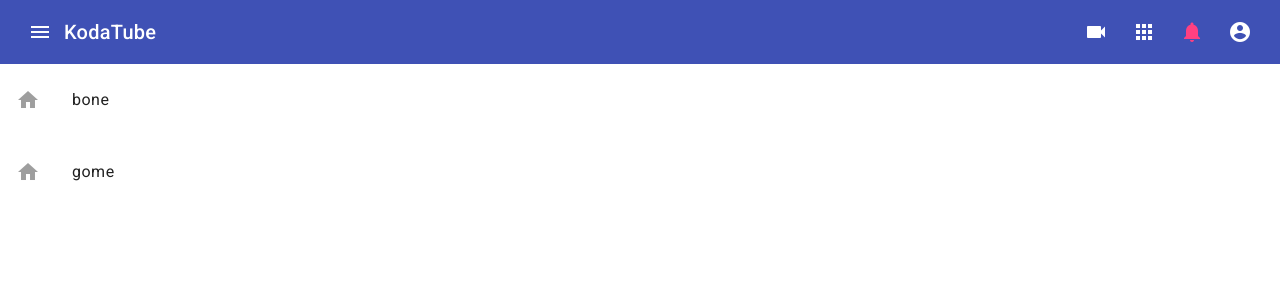
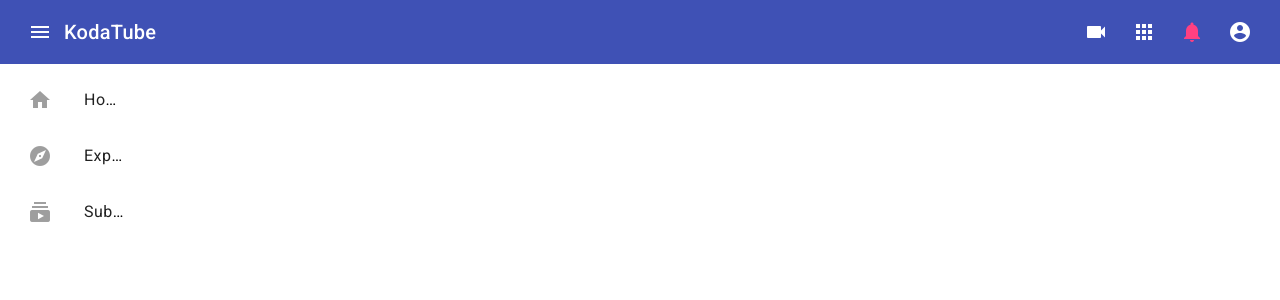
Before and after one commit to jordantannen/koda-tube, an Angular app: page / in a window 1280 px wide. Shown: the top 300 px of the page. Built offline with nearby package versions, Linux system fonts and the light colour scheme.

Commit message:
Adjust nav bar padding

```diff
--- a/src/app/app.component.html
+++ b/src/app/app.component.html
@@ -20,43 +20,21 @@
   </mat-toolbar>
 </header>
 
-
-
-
-
-<!-- <mat-nav-list>
-  <mat-list-item class="list-item">
-    <span matLine>Title</span>
-    <button mat-icon-button>
-      <mat-icon>info</mat-icon>
-    </button>
-    <a matListItemTitle href="...">Test</a>
-
-  </mat-list-item>
-</mat-nav-list> -->
-
-<mat-nav-list>
-  <!-- <mat-list-item> -->
-    <a mat-list-item href="google.com">
-      <mat-icon matListItemIcon>home</mat-icon>
-      <span matLine>bone</span>
-      <!-- <span matSubheader>cone</span> -->
-    </a>
-  <!-- </mat-list-item> -->
-</mat-nav-list>
-
-<!-- <mat-nav-list>
-  <mat-list-item>
-    <span mat-list-item>
-      <mat-icon matListItemIcon>info</mat-icon>
-      <span matLine>dog</span>
-    </span>
-  </mat-list-item>
-</mat-nav-list> -->
-
-<mat-list>
-  <mat-list-item>
-      <mat-icon matListItemIcon>home</mat-icon>
-      <span matLine>gome</span>
-  </mat-list-item>
-</mat-list>
+<div class="main">
+  <nav class="navigation">
+    <mat-nav-list>
+      <a mat-list-item href="">
+        <mat-icon matListItemIcon>home</mat-icon>
+        <span matLine>Home</span>
+      </a>
+      <a mat-list-item href="">
+        <mat-icon matListItemIcon>explore</mat-icon>
+        <span matLine>Explore</span>
+      </a>
+      <a mat-list-item href="">
+        <mat-icon matListItemIcon>subscriptions</mat-icon>
+        <span matLine>Subscriptions</span>
+      </a>
+    </mat-nav-list>
+  </nav>
+</div>
--- a/src/app/app.component.scss
+++ b/src/app/app.component.scss
@@ -2,7 +2,13 @@
     flex: 1 1 auto;
   }
 
-.list-item {
+  .main {
     display: flex;
-    align-items: center;
-}
+    height: 95%;
+
+    .navigation {
+      padding-left: 12px;
+      width: 10%;
+      overflow-y: scroll;
+    }
+  }
```
